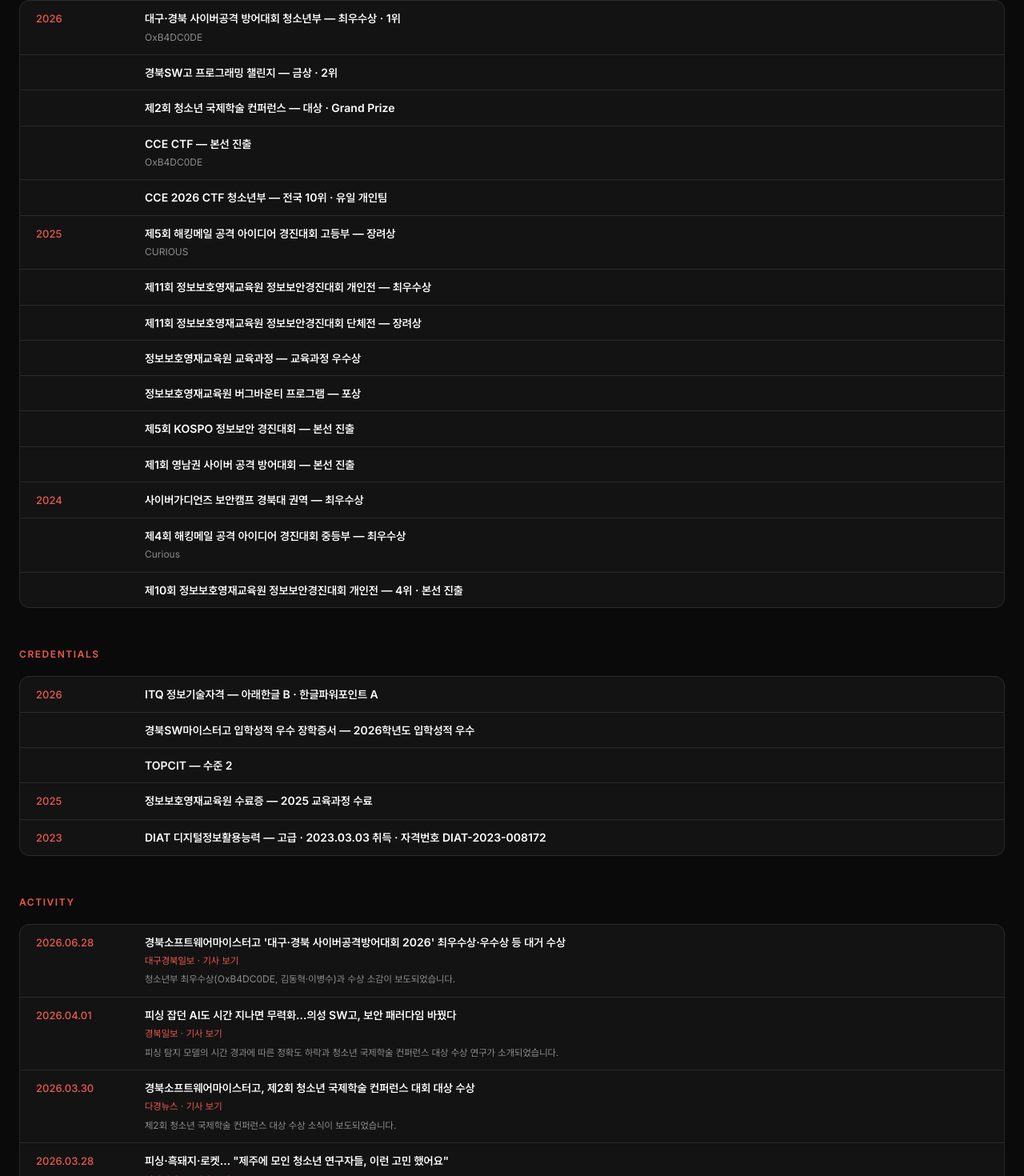
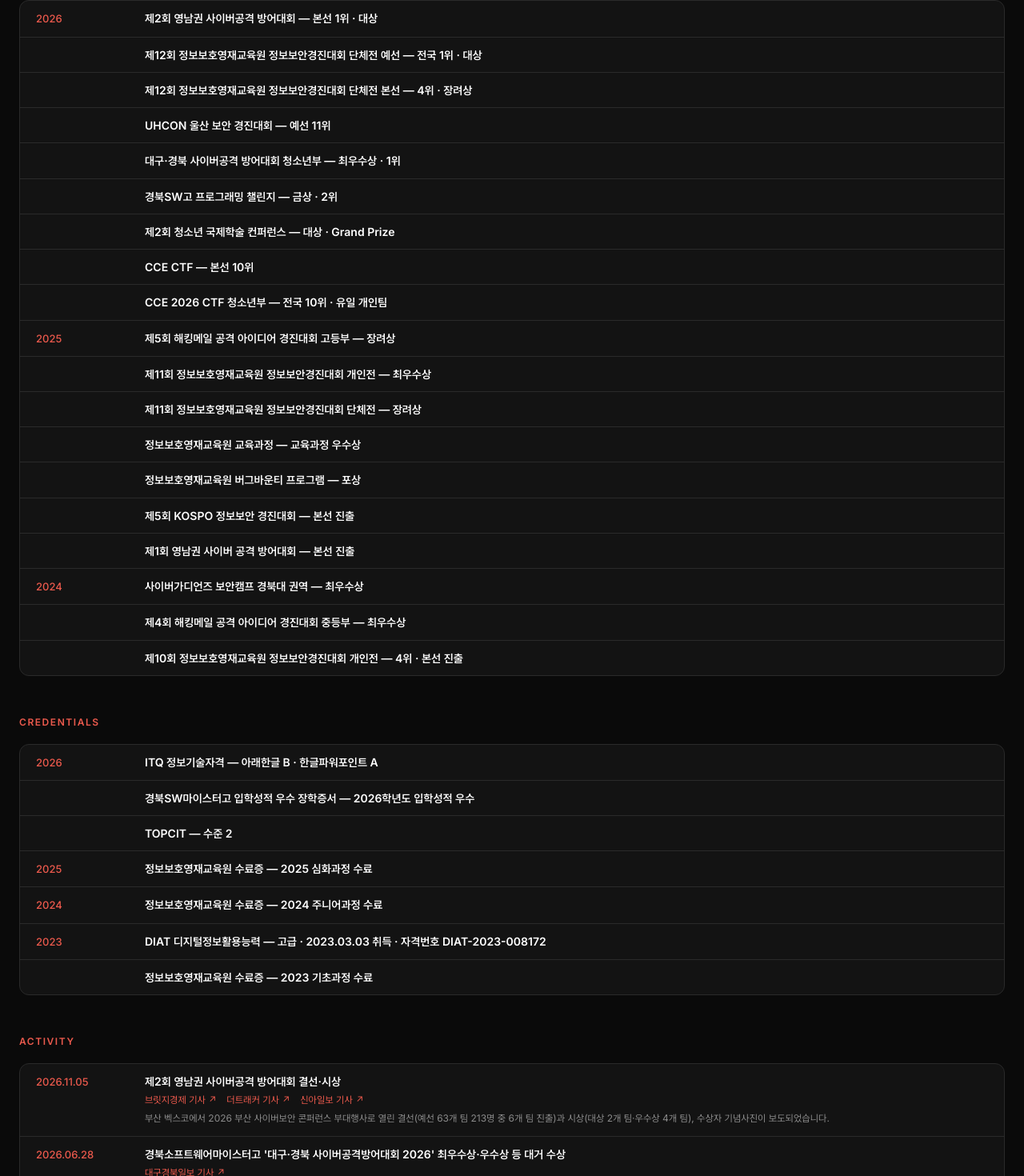
Before and after one commit to yakisoba0728/yakisoba0728.github.io, a Next.js app: page /about in a window 1280 px wide. Shown: the part 1077-2547 px from the top of the page at 80% size. Built offline with nearby package versions, Linux system fonts and the light colour scheme; no server answers.

Commit message:
feat: add 2026 security awards, group press by topic, and remove team names

```diff
--- a/components/home/Achievements.tsx
+++ b/components/home/Achievements.tsx
@@ -14,11 +14,6 @@ const credentials = profile.credentials
   )
   .sort((a, b) => b.year - a.year)
 
-function awardTeam(detail?: string) {
-  if (!detail) return null
-  return detail.match(/OxB4DC0DE|CURIOUS|Curious/)?.[0] ?? null
-}
-
 export default function Achievements() {
   const awards = [...profile.awards].sort((a, b) => b.year - a.year)
   const activities = [...profile.publicActivities].sort((a, b) => b.year - a.year)
@@ -30,19 +25,15 @@ export default function Achievements() {
         <Reveal stagger className="mt-4 overflow-hidden rounded-xl border border-border bg-surface/60">
           {awards.map((award, index) => {
             const showYear = index === 0 || awards[index - 1].year !== award.year
-            const team = awardTeam(award.detail)
             return (
               <div
                 key={`${award.year}-${award.title}`}
                 className="grid gap-1.5 border-b border-border px-4 py-3 last:border-b-0 sm:grid-cols-[120px_1fr] sm:gap-4 md:px-5"
               >
                 <div className="text-[13px] font-medium text-accent">{showYear ? award.year : ''}</div>
-                <div className="min-w-0">
-                  <h3 className="text-[14px] font-semibold leading-snug text-fg">
-                    <T ko={`${award.title} — ${award.result}`} en={`${award.titleEn} — ${award.resultEn}`} />
-                  </h3>
-                  {team && <p className="mt-1 text-[12px] leading-relaxed text-muted">{team}</p>}
-                </div>
+                <h3 className="min-w-0 text-[14px] font-semibold leading-snug text-fg">
+                  <T ko={`${award.title} — ${award.result}`} en={`${award.titleEn} — ${award.resultEn}`} />
+                </h3>
               </div>
             )
           })}
@@ -56,7 +47,7 @@ export default function Achievements() {
             const showYear = index === 0 || credentials[index - 1].year !== credential.year
             return (
               <div
-                key={credential.title}
+                key={`${credential.year}-${credential.title}`}
                 className="grid gap-1.5 border-b border-border px-4 py-3 last:border-b-0 sm:grid-cols-[120px_1fr] sm:gap-4 md:px-5"
               >
                 <div className="text-[13px] font-medium text-accent">{showYear ? credential.year : ''}</div>
@@ -84,9 +75,9 @@ export default function Achievements() {
                   <div className="text-[13px] font-medium text-accent">{period}</div>
                   <div className="min-w-0">
                     <h3 className="text-[14px] font-semibold leading-snug text-fg">
-                      {activity.url ? (
+                      {activity.articles[0] ? (
                         <a
-                          href={activity.url}
+                          href={activity.articles[0].url}
                           target="_blank"
                           rel="noreferrer"
                           className="transition-colors hover:text-accent"
@@ -97,18 +88,13 @@ export default function Achievements() {
                         <T ko={activity.title} en={activity.titleEn} />
                       )}
                     </h3>
-                    {activity.source && (
-                      <p className="mt-1 text-[12px] leading-relaxed text-accent">
-                        {activity.url ? (
-                          <a href={activity.url} target="_blank" rel="noreferrer" className="hover:underline">
-                            <T
-                              ko={`${activity.source} · 기사 보기`}
-                              en={`${activity.sourceEn ?? activity.source} · Read article`}
-                            />
+                    {activity.articles.length > 0 && (
+                      <p className="mt-1 flex flex-wrap gap-x-3 gap-y-1 text-[12px] leading-relaxed text-accent">
+                        {activity.articles.map((article) => (
+                          <a key={article.url} href={article.url} target="_blank" rel="noreferrer" className="hover:underline">
+                            <T ko={`${article.source} 기사 ↗`} en={`${article.sourceEn} ↗`} />
                           </a>
-                        ) : (
-                          <T ko={activity.source} en={activity.sourceEn ?? activity.source} />
-                        )}
+                        ))}
                       </p>
                     )}
                     <p className="mt-1 text-[12px] leading-relaxed text-muted">
--- a/content/profile.ts
+++ b/content/profile.ts
@@ -53,9 +53,7 @@ export interface PublicActivityItem {
   titleEn: string
   detail: string
   detailEn: string
-  source?: string
-  sourceEn?: string
-  url?: string
+  articles: { source: string; sourceEn: string; url: string }[]
 }
 export interface Profile {
   name: string
@@ -137,12 +135,14 @@ export const profile: Profile = {
     'GBSW Platform — improving features and reliability of the school management platform',
   ],
   activities: [
+    { title: '제2회 영남권 사이버공격 방어대회 본선 1위 · 대상', org: '예선 공동 1위', period: '2026' },
     { title: '대구·경북 사이버공격 방어대회 청소년부 최우수상 · 1위', org: '한국가스공사 사장상', period: '2026' },
     { title: '제2회 청소년 국제학술 컨퍼런스 대상', org: '제주특별자치도지사상', period: '2026' },
     { title: '제11회 정보보호영재교육원 정보보안경진대회 개인전 최우수상', period: '2025' },
     { title: '딥페이크 피해학교 지도 직접 개발 · 언론보도', org: '경기신문', period: '2024' },
   ],
   activitiesEn: [
+    { title: 'Grand Prize · 1st Place — 2nd Yeongnam Cyber Attack Defense Competition Finals', org: 'Tied 1st in Qualifiers', period: '2026' },
     { title: '1st Place — Daegu·Gyeongbuk Cyber Attack Defense Competition, Youth Division', org: 'KOGAS President Award', period: '2026' },
     { title: 'Grand Prize — 2nd Youth International Academic Conference', org: 'Jeju Governor Award', period: '2026' },
     { title: 'Top Excellence Award — 11th Information Security Competition, Individual', period: '2025' },
@@ -151,12 +151,51 @@ export const profile: Profile = {
   awards: [
     {
       year: 2026,
+      title: '제2회 영남권 사이버공격 방어대회',
+      titleEn: '2nd Yeongnam Cyber Attack Defense Competition',
+      result: '본선 1위 · 대상',
+      resultEn: '1st Place in Finals · Grand Prize',
+      detail: '예선 공동 1위 · 예선 63개 팀 213명 중 6개 팀이 결선 진출',
+      detailEn: 'Tied 1st in qualifiers · 6 of 63 teams (213 participants) advanced to the finals',
+      evidence: '언론보도',
+      evidenceEn: 'News coverage',
+      evidenceUrl: 'https://www.viva100.com/article/20261105500014',
+    },
+    {
+      year: 2026,
+      title: '제12회 정보보호영재교육원 정보보안경진대회 단체전 예선',
+      titleEn: '12th Gifted Education Center Information Security Competition — Team Qualifiers',
+      result: '전국 1위 · 대상',
+      resultEn: '1st Nationwide · Grand Prize',
+      evidence: '대회 결과',
+      evidenceEn: 'Competition result',
+    },
+    {
+      year: 2026,
+      title: '제12회 정보보호영재교육원 정보보안경진대회 단체전 본선',
+      titleEn: '12th Gifted Education Center Information Security Competition — Team Finals',
+      result: '4위 · 장려상',
+      resultEn: '4th Place · Encouragement Award',
+      evidence: '대회 결과',
+      evidenceEn: 'Competition result',
+    },
+    {
+      year: 2026,
+      title: 'UHCON 울산 보안 경진대회',
+      titleEn: 'UHCON Ulsan Security Competition',
+      result: '예선 11위',
+      resultEn: '11th in Qualifiers',
+      evidence: '대회 결과',
+      evidenceEn: 'Competition result',
+    },
+    {
+      year: 2026,
       title: '대구·경북 사이버공격 방어대회 청소년부',
       titleEn: 'Daegu·Gyeongbuk Cyber Attack Defense Competition — Youth Division',
       result: '최우수상 · 1위',
       resultEn: 'Top Excellence Award · 1st Place',
-      detail: 'OxB4DC0DE · 한국가스공사 사장상',
-      detailEn: 'OxB4DC0DE · KOGAS President Award',
+      detail: '한국가스공사 사장상',
+      detailEn: 'KOGAS President Award',
       evidence: '실물 상장 + 판넬 + 공식 게시물',
       evidenceEn: 'Certificate + award panel + official post',
       evidenceUrl: 'https://apply.gbsw.hs.kr/seemore.php?depth=31&idx=75',
@@ -186,12 +225,10 @@ export const profile: Profile = {
       year: 2026,
       title: 'CCE CTF',
       titleEn: 'CCE CTF',
-      result: '본선 진출',
-      resultEn: 'Finalist',
-      detail: 'OxB4DC0DE',
-      detailEn: 'OxB4DC0DE',
-      evidence: '본선 진출 이력',
-      evidenceEn: 'Finalist record',
+      result: '본선 10위',
+      resultEn: '10th Place in Finals',
+      evidence: '본선 최종 순위',
+      evidenceEn: 'Final ranking',
     },
     {
       year: 2026,
@@ -210,8 +247,6 @@ export const profile: Profile = {
       titleEn: '5th Hacking Mail Attack Idea Contest — High School Division',
       result: '장려상',
       resultEn: 'Encouragement Award',
-      detail: 'CURIOUS',
-      detailEn: 'CURIOUS',
       evidence: '실물 표창장 + 수상팀 이미지',
       evidenceEn: 'Certificate + award-team image',
     },
@@ -286,8 +321,6 @@ export const profile: Profile = {
       titleEn: '4th Hacking Mail Attack Idea Contest — Middle School Division',
       result: '최우수상',
       resultEn: 'Top Excellence Award',
-      detail: 'Curious',
-      detailEn: 'Curious',
       evidence: '실물 표창장 + 공식 발표',
       evidenceEn: 'Certificate + official announcement',
       evidenceUrl: 'https://star.daegu.ac.kr/article/table_01/detail/148542?category_cd=&pageIndex=4&searchCondition=&searchKeyword=',
@@ -326,8 +359,26 @@ export const profile: Profile = {
       year: 2025,
       title: '정보보호영재교육원 수료증',
       titleEn: 'Gifted Education Center for Information Security Completion Certificate',
-      detail: '2025 교육과정 수료',
-      detailEn: 'Completed the 2025 program',
+      detail: '2025 심화과정 수료',
+      detailEn: 'Completed the 2025 Advanced Course',
+      evidence: '실물 수료증',
+      evidenceEn: 'Physical completion certificate',
+    },
+    {
+      year: 2024,
+      title: '정보보호영재교육원 수료증',
+      titleEn: 'Gifted Education Center for Information Security Completion Certificate',
+      detail: '2024 주니어과정 수료',
+      detailEn: 'Completed the 2024 Junior Course',
+      evidence: '실물 수료증',
+      evidenceEn: 'Physical completion certificate',
+    },
+    {
+      year: 2023,
+      title: '정보보호영재교육원 수료증',
+      titleEn: 'Gifted Education Center for Information Security Completion Certificate',
+      detail: '2023 기초과정 수료',
+      detailEn: 'Completed the 2023 Basic Course',
       evidence: '실물 수료증',
       evidenceEn: 'Physical completion certificate',
     },
@@ -353,47 +404,40 @@ export const profile: Profile = {
   publicActivities: [
     {
       year: 2026,
+      date: '2026.11.05',
+      title: '제2회 영남권 사이버공격 방어대회 결선·시상',
+      titleEn: '2nd Yeongnam Cyber Attack Defense Competition — Finals and Awards',
+      detail: '부산 벡스코에서 2026 부산 사이버보안 콘퍼런스 부대행사로 열린 결선(예선 63개 팀 213명 중 6개 팀 진출)과 시상(대상 2개 팀·우수상 4개 팀), 수상자 기념사진이 보도되었습니다.',
+      detailEn: 'Coverage of the finals held at BEXCO alongside the 2026 Busan Cybersecurity Conference (6 of 63 teams and 213 participants advanced), the awards (two Grand Prize and four Excellence Award teams), and a photo of the winners.',
+      articles: [
+        { source: '브릿지경제', sourceEn: 'Viva100', url: 'https://www.viva100.com/article/20261105500014' },
+        { source: '더트래커', sourceEn: 'The Tracker', url: 'https://thetracker.co.kr/View.aspx?No=4298532' },
+        { source: '신아일보', sourceEn: 'Shinailbo', url: 'https://www.shinailbo.co.kr/news/articleView.html?idxno=5080203' },
+      ],
+    },
+    {
+      year: 2026,
       date: '2026.06.28',
       title: "경북소프트웨어마이스터고 '대구·경북 사이버공격방어대회 2026' 최우수상·우수상 등 대거 수상",
       titleEn: "Gyeongbuk Software Meister High School wins top awards at the 2026 Daegu·Gyeongbuk Cyber Attack Defense Competition",
-      detail: '청소년부 최우수상(OxB4DC0DE, 김동혁·이병수)과 수상 소감이 보도되었습니다.',
-      detailEn: 'Coverage of the Youth Division Top Excellence Award for OxB4DC0DE (Donghyeok Kim and Byeongsu Lee), including winner comments.',
-      source: '대구경북일보',
-      sourceEn: 'Daegu Gyeongbuk Ilbo',
-      url: 'http://dgn.kr/bbs/board.php?bo_table=news&wr_id=158590',
+      detail: '청소년부 최우수상(김동혁·이병수)과 수상 소감이 보도되었습니다.',
+      detailEn: 'Coverage of the Youth Division Top Excellence Award (Donghyeok Kim and Byeongsu Lee), including winner comments.',
+      articles: [
+        { source: '대구경북일보', sourceEn: 'Daegu Gyeongbuk Ilbo', url: 'http://dgn.kr/bbs/board.php?bo_table=news&wr_id=158590' },
+      ],
     },
     {
       year: 2026,
-      date: '2026.04.01',
-      title: '피싱 잡던 AI도 시간 지나면 무력화…의성 SW고, 보안 패러다임 바꿨다',
-      titleEn: 'Even phishing-detection AI degrades over time — Uiseong SW students challenge the security paradigm',
-      detail: '피싱 탐지 모델의 시간 경과에 따른 정확도 하락과 청소년 국제학술 컨퍼런스 대상 수상 연구가 소개되었습니다.',
-      detailEn: 'Coverage of the award-winning research on time-dependent degradation in phishing-detection model accuracy.',
-      source: '경북일보',
-      sourceEn: 'Kyongbuk Ilbo',
-      url: 'https://www.kyongbuk.co.kr/news/articleView.html?idxno=4068789',
-    },
-    {
-      year: 2026,
-      date: '2026.03.30',
-      title: '경북소프트웨어마이스터고, 제2회 청소년 국제학술 컨퍼런스 대회 대상 수상',
-      titleEn: 'Gyeongbuk Software Meister High School wins Grand Prize at the 2nd Youth International Academic Conference',
-      detail: '제2회 청소년 국제학술 컨퍼런스 대상 수상 소식이 보도되었습니다.',
-      detailEn: 'Coverage of the Grand Prize at the 2nd Youth International Academic Conference.',
-      source: '다경뉴스',
-      sourceEn: 'DKIT News',
-      url: 'https://www.dkitnews.com/466679',
-    },
-    {
-      year: 2026,
-      date: '2026.03.28',
-      title: '피싱·흑돼지·로켓… "제주에 모인 청소년 연구자들, 이런 고민 했어요"',
-      titleEn: 'Phishing, black pork, rockets — the questions explored by young researchers gathered in Jeju',
-      detail: '제2회 청소년 국제학술 컨퍼런스 현장 기사에서 대상 수상 연구와 논문 내용이 소개되었습니다.',
-      detailEn: 'The conference feature introduced the Grand Prize-winning research and its paper.',
-      source: '미디어제주',
-      sourceEn: 'Media Jeju',
-      url: 'https://www.mediajeju.com/news/articleView.html?idxno=363513',
+      date: '2026.03.28 – 04.01',
+      title: '제2회 청소년 국제학술 컨퍼런스 대상 수상 연구',
+      titleEn: 'Grand Prize-winning research at the 2nd Youth International Academic Conference',
+      detail: '피싱 탐지 모델의 시간 경과에 따른 정확도 하락을 다룬 대상 수상 연구와 논문 내용, 수상 소식이 보도되었습니다.',
+      detailEn: 'Coverage of the Grand Prize-winning research and paper on time-dependent accuracy degradation in phishing-detection models, and the award.',
+      articles: [
+        { source: '경북일보', sourceEn: 'Kyongbuk Ilbo', url: 'https://www.kyongbuk.co.kr/news/articleView.html?idxno=4068789' },
+        { source: '다경뉴스', sourceEn: 'DKIT News', url: 'https://www.dkitnews.com/466679' },
+        { source: '미디어제주', sourceEn: 'Media Jeju', url: 'https://www.mediajeju.com/news/articleView.html?idxno=363513' },
+      ],
     },
     {
       year: 2024,
@@ -402,9 +446,9 @@ export const profile: Profile = {
       titleEn: 'Middle school student builds a deepfake map hoping victims can heal quickly',
       detail: '산자연중 2학년 당시 기존 딥페이크 맵이 먹통이 된 뒤 직접 피해학교 지도를 만든 과정이 인터뷰로 보도되었습니다.',
       detailEn: 'An interview covering how I built a replacement deepfake victim-school map as a second-year middle school student after the existing map stopped working.',
-      source: '경기신문',
-      sourceEn: 'KG News',
-      url: 'https://www.kgnews.co.kr/news/article.html?no=810032',
+      articles: [
+        { source: '경기신문', sourceEn: 'KG News', url: 'https://www.kgnews.co.kr/news/article.html?no=810032' },
+      ],
     },
   ],
   experience: [
```
